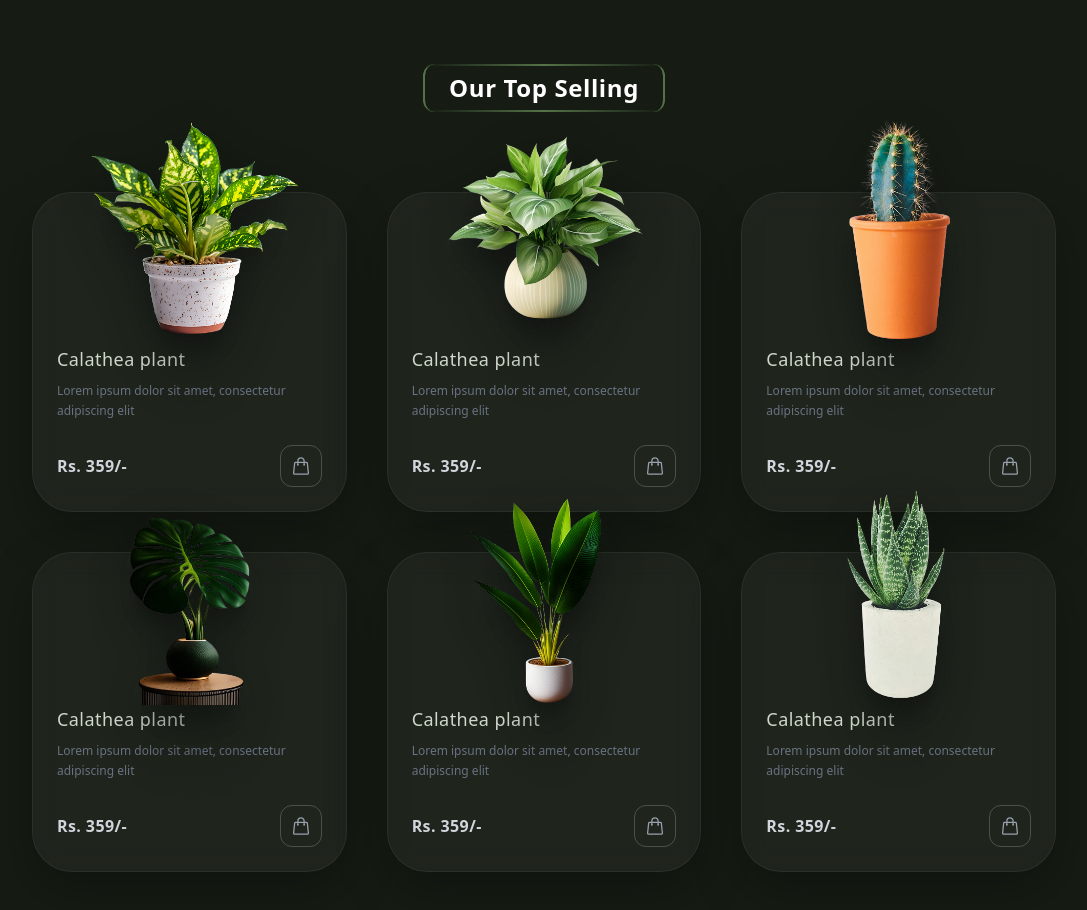
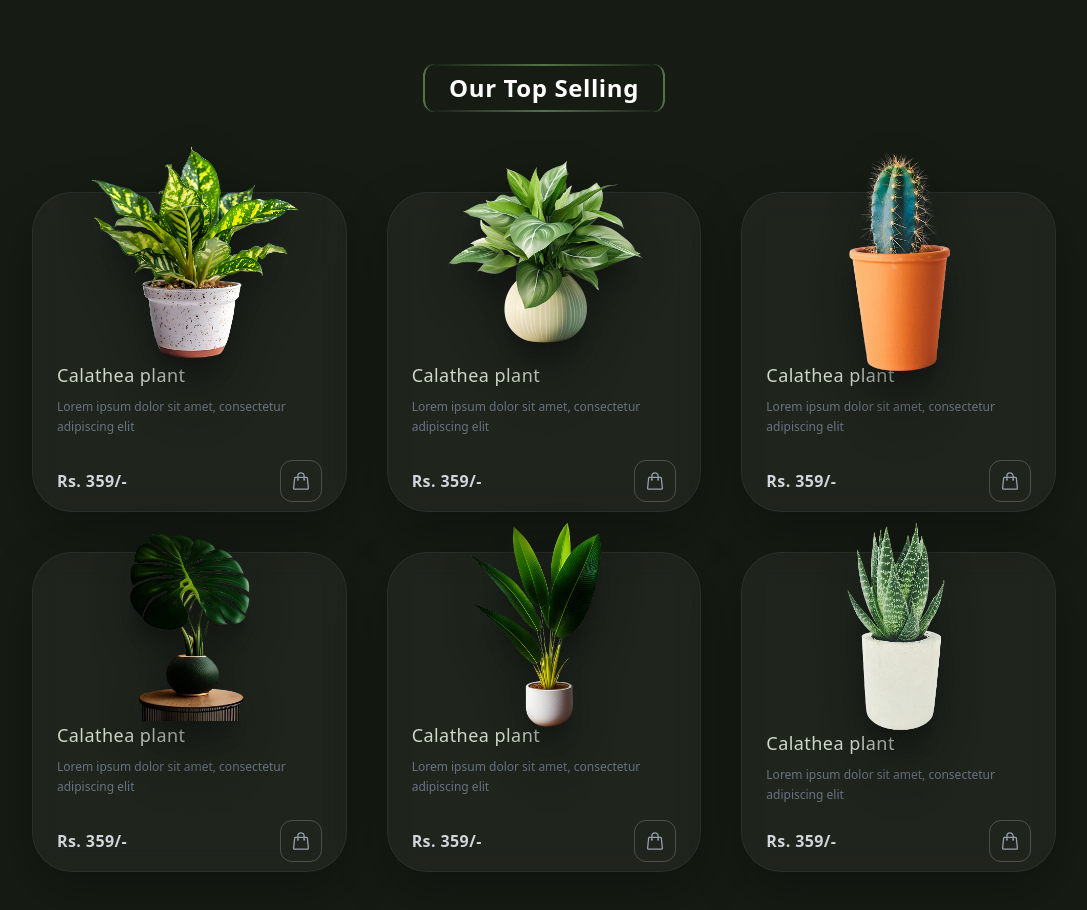
Before and after one commit to Group-D-Blockfuse/planto-website, a website: page index.html in a window 1280 px wide. Shown: the whole page, without its empty margins (96-1183 px from the left). Drawn offline with Linux system fonts and the light colour scheme.

Commit message:
feat/fix overlap cards

```diff
--- a/index.html
+++ b/index.html
@@ -39,10 +39,10 @@
                             <div class="w-full h-32 aspect-square flex items-center justify-center m-0">
                                 <img src="/src/images/Rose Gold Feminine Calligraphy Monogram Logo(15) 2.png"
                                     alt="Calathea plant"
-                                    class="absolute -top-20 object-contain filter drop-shadow-[0_12px_20px_rgba(0,0,0,0.4)]" />
+                                    class="absolute -top-14 object-contain filter drop-shadow-[0_12px_20px_rgba(0,0,0,0.4)]" />
                             </div>
                             <!-- Product Name -->
-                            <h3 class="text-[#ced8cb] text-lg font-medium tracking-wide mb-2 self-start">Calathea
+                            <h3 class="text-[#ced8cb] text-lg font-medium tracking-wide mb-2 mt-4 self-start">Calathea
                                 plant
                             </h3>
                             <!-- Truncated Description Placeholder -->
@@ -72,10 +72,10 @@
                             <div class="w-full h-32 aspect-square flex items-center justify-center m-0">
                                 <img src="/src/images/Rose Gold Feminine Calligraphy Monogram Logo(15) 2 (1).png"
                                     alt="Calathea plant"
-                                    class="absolute -top-20 object-contain filter drop-shadow-[0_12px_20px_rgba(0,0,0,0.4)]" />
+                                    class="absolute -top-14 object-contain filter drop-shadow-[0_12px_20px_rgba(0,0,0,0.4)]" />
                             </div>
                             <!-- Product Name -->
-                            <h3 class="text-[#ced8cb] text-lg font-medium tracking-wide mb-2 self-start">Calathea
+                            <h3 class="text-[#ced8cb] text-lg font-medium tracking-wide mb-2 mt-4 self-start">Calathea
                                 plant
                             </h3>
                             <!-- Truncated Description Placeholder -->
@@ -106,10 +106,10 @@
                             <div class="w-full h-32 aspect-square flex items-center justify-center m-0">
                                 <img src="/src/images/Rose Gold Feminine Calligraphy Monogram Logo(15) 2 (2).png"
                                     alt="Calathea plant"
-                                    class="absolute -top-20 object-contain filter drop-shadow-[0_12px_20px_rgba(0,0,0,0.4)]" />
+                                    class="absolute -top-12 object-contain filter drop-shadow-[0_12px_20px_rgba(0,0,0,0.4)]" />
                             </div>
                             <!-- Product Name -->
-                            <h3 class="text-[#ced8cb] text-lg font-medium tracking-wide mb-2 self-start">Calathea
+                            <h3 class="text-[#ced8cb] text-lg font-medium tracking-wide mb-2 mt-4 self-start">Calathea
                                 plant
                             </h3>
                             <!-- Truncated Description Placeholder -->
@@ -139,10 +139,10 @@
                             <div class="w-full h-32 aspect-square flex items-center justify-center m-0">
                                 <img src="/src/images/Rose Gold Feminine Calligraphy Monogram Logo(15) 2 (3).png"
                                     alt="Calathea plant"
-                                    class="absolute -top-20 object-contain filter drop-shadow-[0_12px_20px_rgba(0,0,0,0.4)]" />
+                                    class="absolute -top-16 object-contain filter drop-shadow-[0_12px_20px_rgba(0,0,0,0.4)]" />
                             </div>
                             <!-- Product Name -->
-                            <h3 class="text-[#ced8cb] text-lg font-medium tracking-wide mb-2 self-start">Calathea
+                            <h3 class="text-[#ced8cb] text-lg font-medium tracking-wide mb-2 mt-4 self-start">Calathea
                                 plant
                             </h3>
                             <!-- Truncated Description Placeholder -->
@@ -172,10 +172,10 @@
                             <div class="w-full h-32 aspect-square flex items-center justify-center m-0">
                                 <img src="/src/images/Rose Gold Feminine Calligraphy Monogram Logo(15) 2 (4).png"
                                     alt="Calathea plant"
-                                    class="absolute -top-20 object-contain filter drop-shadow-[0_12px_20px_rgba(0,0,0,0.4)]" />
+                                    class="absolute -top-14 object-contain filter drop-shadow-[0_12px_20px_rgba(0,0,0,0.4)]" />
                             </div>
                             <!-- Product Name -->
-                            <h3 class="text-[#ced8cb] text-lg font-medium tracking-wide mb-2 self-start">Calathea
+                            <h3 class="text-[#ced8cb] text-lg font-medium tracking-wide mb-2 mt-4 self-start">Calathea
                                 plant
                             </h3>
                             <!-- Truncated Description Placeholder -->
@@ -205,14 +205,14 @@
                             <div class="w-full h-32 aspect-square flex items-center justify-center m-0">
                                 <img src="/src/images/Rose Gold Feminine Calligraphy Monogram Logo(15) 2 (5).png"
                                     alt="Calathea plant"
-                                    class="absolute -top-20 object-contain filter drop-shadow-[0_12px_20px_rgba(0,0,0,0.4)]" />
+                                    class="absolute -top-12 object-contain filter drop-shadow-[0_12px_20px_rgba(0,0,0,0.4)]" />
                             </div>
                             <!-- Product Name -->
-                            <h3 class="text-[#ced8cb] text-lg font-medium tracking-wide mb-2 self-start">Calathea
+                            <h3 class="text-[#ced8cb] text-lg font-medium tracking-wide mb-2 mt-6 self-start">Calathea
                                 plant
                             </h3>
                             <!-- Truncated Description Placeholder -->
-                            <p class="text-gray-500 text-xs leading-relaxed text-left line-clamp-2 mb-6">Lorem ipsum
+                            <p class="text-gray-500 text-xs leading-relaxed text-left line-clamp-2 mb-4">Lorem ipsum
                                 dolor sit amet, consectetur adipiscing elit</p>
                         </div>
                         <!-- Card Pricing & Bag Action Interface -->
```
Also changed, not shown: src/output.css.
